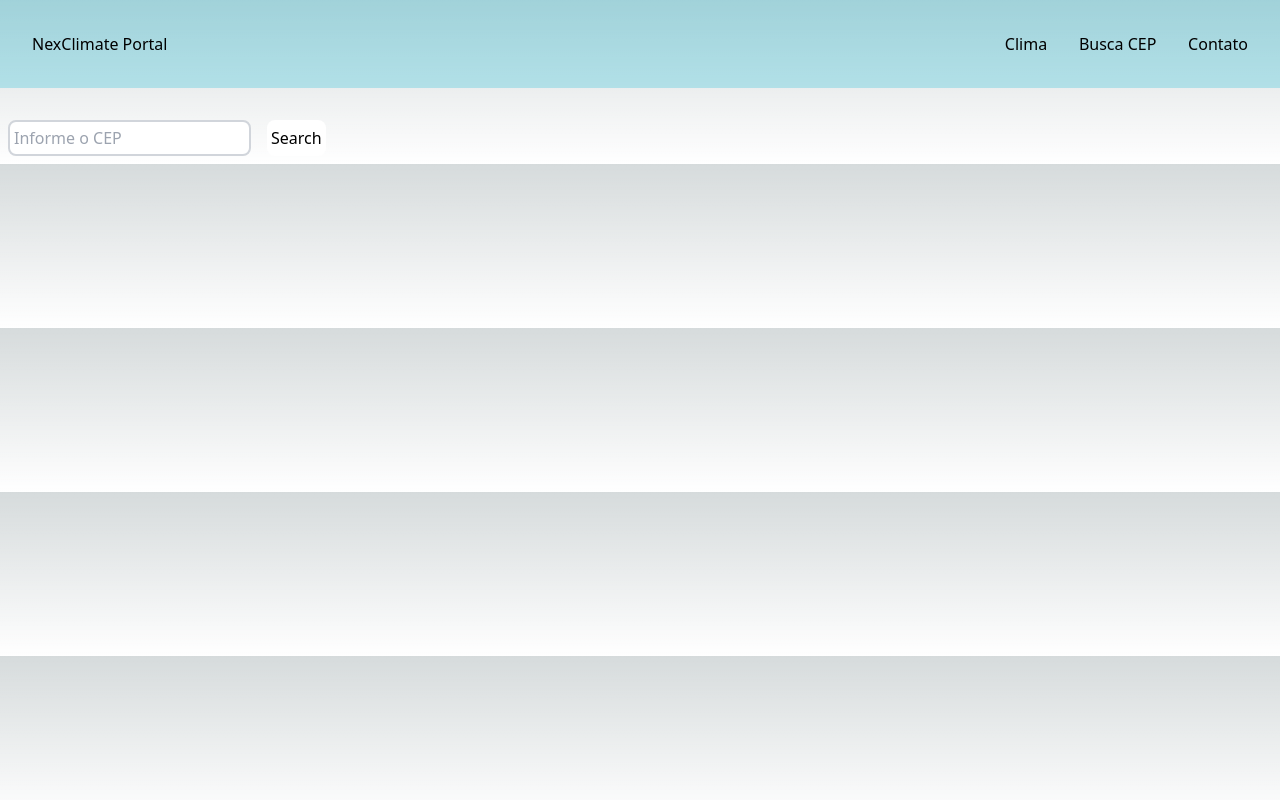
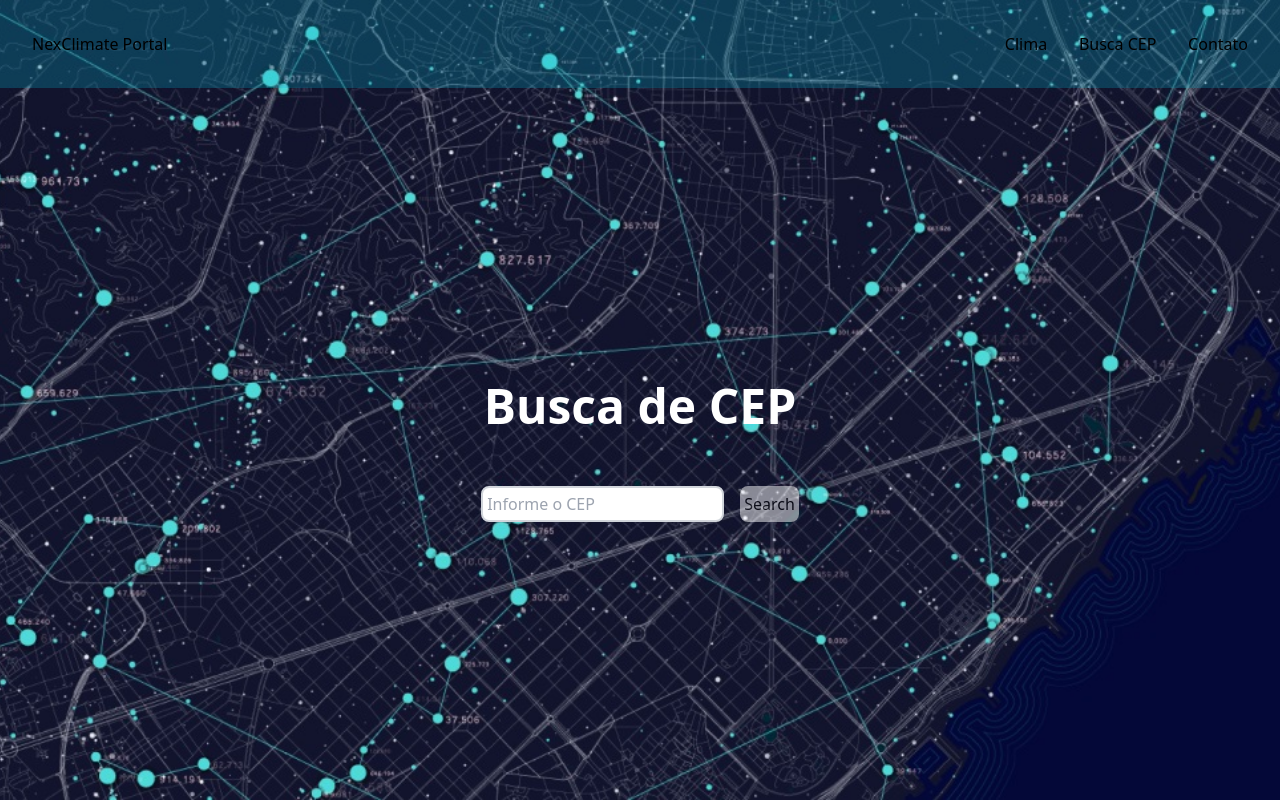
Before and after one commit to brandao-rafael/nexclimate-portal, a Next.js app: page /postalCode in a window 1280 px wide. Built offline with nearby package versions, Linux system fonts and the light colour scheme.

Commit message:
feat: implementing postalcode page

```diff
--- /dev/null
+++ b/src/app/components/cepResultContainer.tsx
@@ -0,0 +1,35 @@
+import React from 'react'
+import { PostalAddress } from '../interfaces/postalInterfaces'
+
+const CepResultContainer: React.FC<PostalAddress> = (data) => {
+  return (
+    <div className='mt-8 w-1/2'>
+      <h1 className="text-white text-center font-bold">Resultados:</h1>
+      <div className="bg-white rounded-md w-1/2 p-8 ml-auto mr-auto shadow-2xl">
+        <ul>
+          {Object.entries(data).map((data) => {
+            if (data[0].length <= 4) {
+              return (
+                <li key={data[1]} className="font-semibold">
+                  {data[0].toUpperCase()}: {data[1]}
+                </li>
+              )
+            }
+            if (!data[1] || data[1].length == 0) return
+            // Just to UpperCase the first letter of the key
+            const formattedKey =
+              data[0].split('')[0].toUpperCase() +
+              data[0].split('').slice(1).join('')
+            return (
+              <li key={data[1]} className="font-semibold">
+                {formattedKey}: {data[1]}
+              </li>
+            )
+          })}
+        </ul>
+      </div>
+    </div>
+  )
+}
+
+export default CepResultContainer
--- a/src/app/components/textInput.tsx
+++ b/src/app/components/textInput.tsx
@@ -6,6 +6,7 @@ interface TextInputProps {
   type?: string
   buttonText?: string
   validation?: boolean
+    validationLength?: number
 }
 
 const TextInput: React.FC<TextInputProps> = ({
@@ -14,11 +15,12 @@ const TextInput: React.FC<TextInputProps> = ({
   type = 'text',
   buttonText = 'Search',
   validation = false,
+  validationLength = 8,
 }) => {
   const [value, setValue] = React.useState('')
 
   return (
-    <div className="flex mt-28">
+    <div className="flex">
       <input
         type={type}
         placeholder={placeholder}
@@ -29,9 +31,9 @@ const TextInput: React.FC<TextInputProps> = ({
       />
       <button
         type="button"
-        className="m-2 rounded-lg bg-white text-black pl-1 pr-1"
+        className="m-2 rounded-lg bg-white text-black pl-1 pr-1 disabled:opacity-50 disabled:cursor-not-allowed"
         onClick={(_) => submit(value)}
-        disabled={validation ? value.length !== 8 : false}
+        disabled={validation ? value.length !== validationLength : false}
       >
         {buttonText}
       </button>
--- a/src/app/globals.css
+++ b/src/app/globals.css
@@ -10,7 +10,7 @@
 
 @media (prefers-color-scheme: dark) {
   :root {
-    --foreground-rgb: 255, 255, 255;
+    --foreground-rgb: 0, 0, 0;
     --background-start-rgb: 0, 0, 0;
     --background-end-rgb: 0, 0, 0;
   }
--- a/src/pages/postalCode.tsx
+++ b/src/pages/postalCode.tsx
@@ -3,28 +3,69 @@ import '../app/globals.css'
 import Header from '@/app/components/header'
 import TextInput from '@/app/components/textInput'
 import React, { useState } from 'react'
+import { PostalAddress } from '@/app/interfaces/postalInterfaces'
+import CepResultContainer from '@/app/components/cepResultContainer'
+
 
 const PostalCode: React.FC = () => {
-  const [address, setAddress] = useState({})
+  const backgroundStyles = {
+    backgroundImage: 'url(images/map.jpg)',
+    backgroundSize: 'cover',
+    backgroundRepeat: 'no-repeat',
+    backgroundPosition: 'center',
+    flex: '1',
+    padding: '0',
+  }
+
+  const [address, setAddress] = useState({
+    cep: '',
+    logradouro: '',
+    complemento: '',
+    bairro: '',
+    localidade: '',
+    uf: '',
+    ibge: '',
+    gia: '',
+    ddd: '',
+    siafi: '',
+  } as PostalAddress);
+
   const [hasError, setHasError] = useState(false)
 
   const searchPostalCode = async (postalCode: string) => {
     try {
       const result = await CepServices.searchPostalCode(postalCode)
-      setAddress(result)
+      if (Object.keys(result).includes('erro')) {
+        setHasError(true)
+        return
+      }
+      setAddress(result as PostalAddress)
     } catch (error) {
       setHasError(true)
     }
   }
 
   return (
-    <div>
+    <div className="flex flex-col justify-center items-center bg-cover h-screen w-full" style={backgroundStyles}>
       <Header />
-      <TextInput
-        submit={searchPostalCode}
-        placeholder="Informe o CEP"
-        validation={true}
-      />
+      <div className='mt-28'>
+        <h1 className="text-white text-center font-bold text-5xl mb-12">Busca de CEP</h1>
+        <TextInput
+          submit={searchPostalCode}
+          placeholder="Informe o CEP"
+          validation={true}
+        />
+      </div>
+      {hasError && (
+        <div className="text-black bg-white rounded-md p-6 text-center font-bold text-3xl mt-12">
+          CEP não encontrado
+        </div>
+      )}
+      {
+        address.cep != '' && (
+          <CepResultContainer {...address} />
+        )
+      }
     </div>
   )
 }
```
Also changed, not shown: public/images/map.jpg (added).
